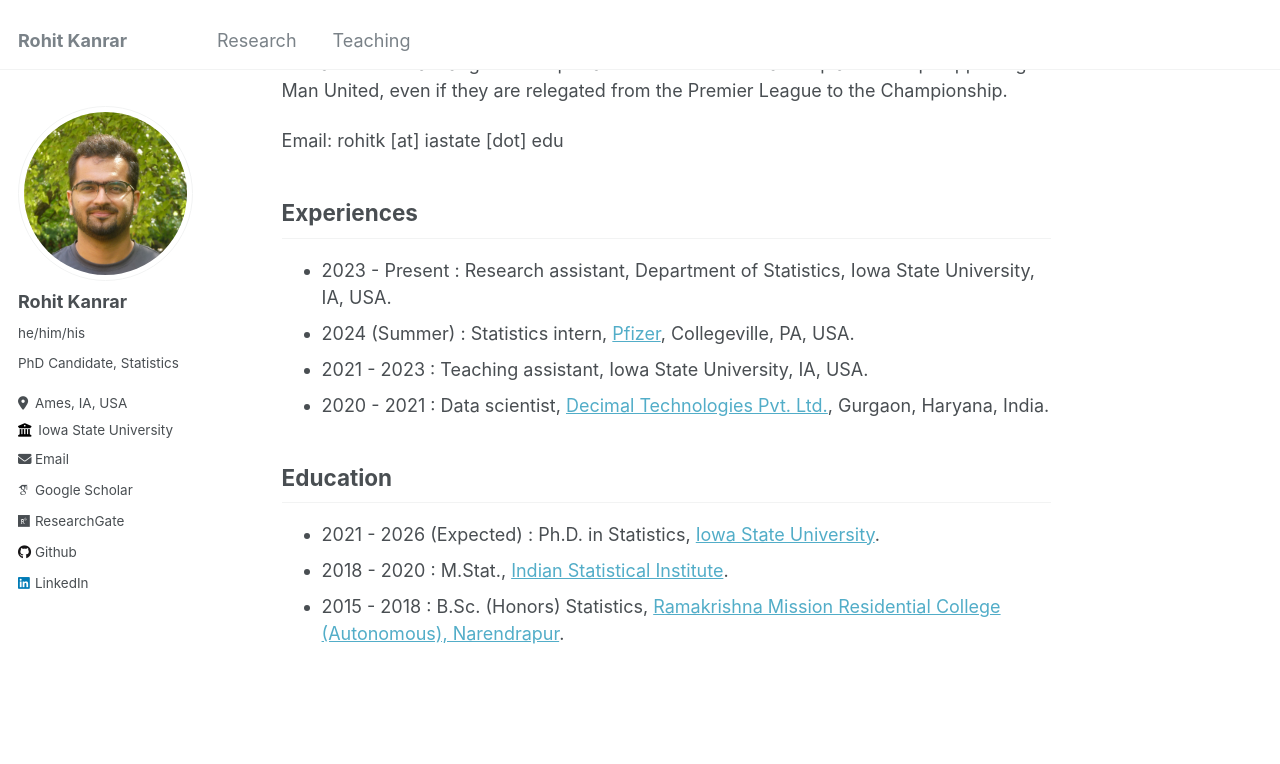
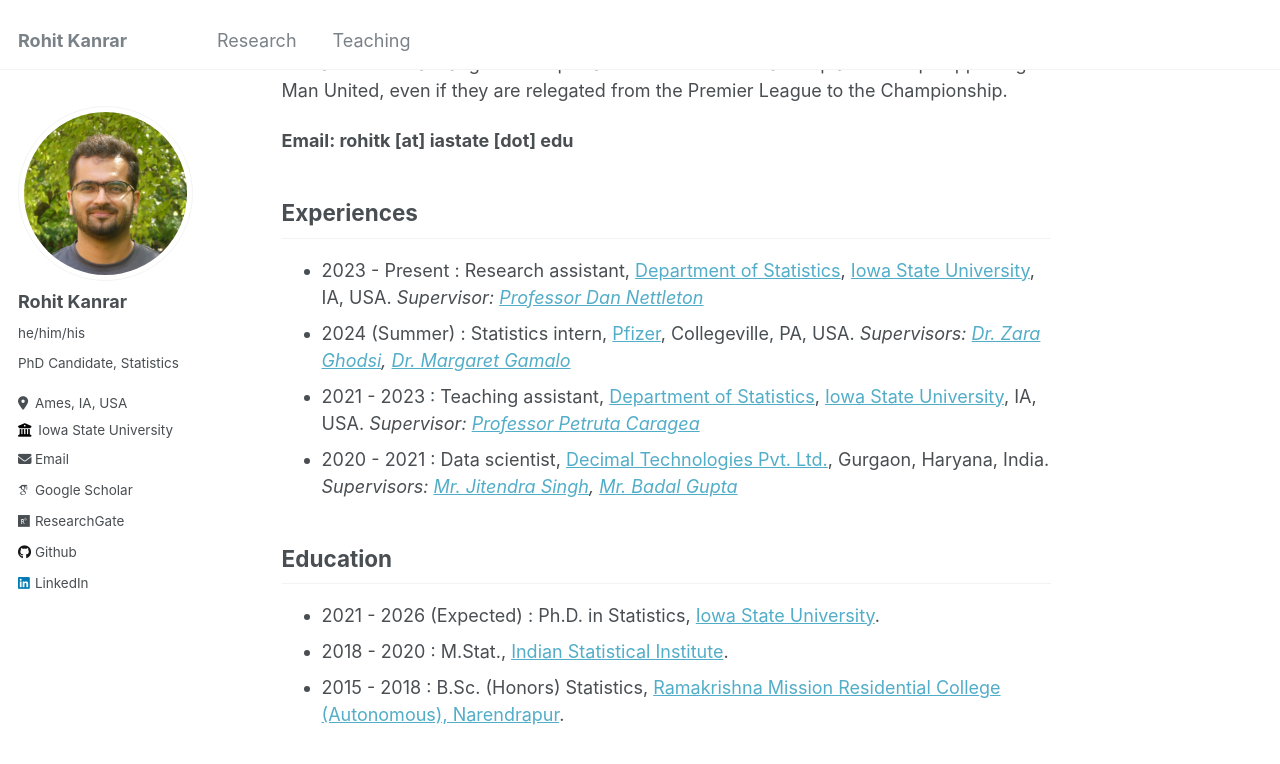
Before and after one commit to rohitkanrar/rohitkanrar.github.io, a Jekyll site: the page built from _pages/about.md, in a window 1280 px wide and 900 px high, scrolled down 459 px. Shown: the top 764 px of the window. Built offline with Jekyll 4.4.1, drawn with Linux system fonts in a browser that asks for light colours; some web fonts are replaced.

Commit message:
added supervisors

```diff
--- a/_pages/about.md
+++ b/_pages/about.md
@@ -14,13 +14,13 @@ Rohit Kanrar is a Ph.D. candidate in the [Department of Statistics](https://www.
 
 Outside of research, Rohit loves to cook, follows sports, listen to music and make new friends outside of workplace. He is a lifelong supporter of [Manchester United](https://www.manutd.com/). The history of Man United has taught him important life lessons. He has no plans to stop supporting Man United, even if they are relegated from the Premier League to the Championship.
 
-Email: rohitk [at] iastate [dot] edu
+**Email: rohitk [at] iastate [dot] edu**
 
 ## Experiences
-* 2023 - Present : Research assistant, Department of Statistics, Iowa State University, IA, USA.
-* 2024 (Summer) : Statistics intern, [Pfizer](https://www.pfizer.com/), Collegeville, PA, USA.
-* 2021 - 2023 : Teaching assistant, Iowa State University, IA, USA.
-* 2020 - 2021 : Data scientist, [Decimal Technologies Pvt. Ltd.](https://decimaltech.com/), Gurgaon, Haryana, India.
+* 2023 - Present : Research assistant, [Department of Statistics](https://www.stat.iastate.edu/), [Iowa State University]((https://www.iastate.edu/)), IA, USA. *Supervisor: [Professor Dan Nettleton](https://dnett.github.io/)*
+* 2024 (Summer) : Statistics intern, [Pfizer](https://www.pfizer.com/), Collegeville, PA, USA. *Supervisors: [Dr. Zara Ghodsi](https://www.linkedin.com/in/zara-ghodsi-099259110/), [Dr. Margaret Gamalo](https://www.linkedin.com/in/margaret-gamalo-phd-fasa-10a1479a/)*
+* 2021 - 2023 : Teaching assistant, [Department of Statistics](https://www.stat.iastate.edu/), [Iowa State University]((https://www.iastate.edu/)), IA, USA. *Supervisor: [Professor Petruta Caragea](https://www.stat.iastate.edu/people/petruta-caragea)*
+* 2020 - 2021 : Data scientist, [Decimal Technologies Pvt. Ltd.](https://decimaltech.com/), Gurgaon, Haryana, India. *Supervisors: [Mr. Jitendra Singh](https://www.linkedin.com/in/jitendraiitg/), [Mr. Badal Gupta](https://www.linkedin.com/in/badal-gupta/)*
 
 ## Education
 * 2021 - 2026 (Expected) : Ph.D. in Statistics, [Iowa State University](https://www.iastate.edu/).
```
